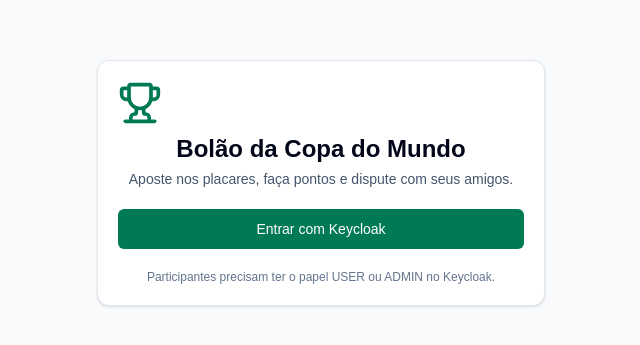
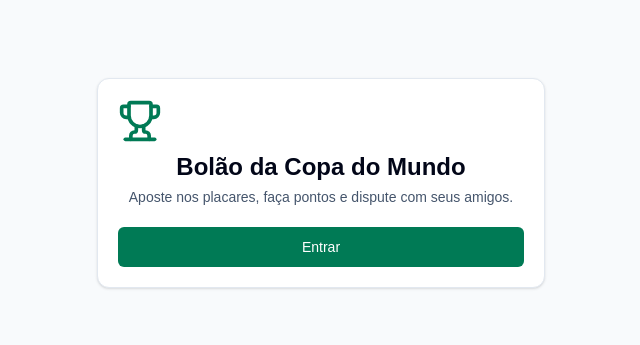
Before and after one commit to clairtonluz/world-cup-prediction, a Next.js app: page /login in a window 1280 px wide. Shown: the part 217-562 px from the top of the page, without its empty margins (319-959 px from the left). Built offline with nearby package versions, Linux system fonts and the light colour scheme; no server answers.

Commit message:
Simplifies login labels and updates badge colors
Removes Keycloak-specific references from login and invite buttons
and helper text to present a more generic authentication interface.
Adjusts scheduled status badge colors for improved visual consistency.

```diff
--- a/app/ligas/convite/[token]/page.tsx
+++ b/app/ligas/convite/[token]/page.tsx
@@ -44,7 +44,7 @@
                 });
               }}
             >
-              <Button className="w-full" type="submit">Entrar com Keycloak</Button>
+              <Button className="w-full" type="submit">Entrar</Button>
             </form>
           </CardContent>
         </Card>
--- a/app/login/page.tsx
+++ b/app/login/page.tsx
@@ -29,12 +29,9 @@
             }}
           >
             <Button className="w-full" type="submit">
-              Entrar com Keycloak
+              Entrar
             </Button>
           </form>
-          <p className="text-center text-xs text-slate-500">
-            Participantes precisam ter o papel USER ou ADMIN no Keycloak.
-          </p>
         </CardContent>
       </Card>
     </main>
--- a/components/ui/badge.tsx
+++ b/components/ui/badge.tsx
@@ -2,7 +2,7 @@
 import { cn } from "@/lib/utils";
 
 const statusColors: Record<MatchStatusValue, string> = {
-  SCHEDULED: "bg-sky-100 text-sky-800",
+  SCHEDULED: "bg-slate-100 text-slate-700",
   STARTED: "bg-amber-100 text-amber-900",
   FINISHED: "bg-emerald-100 text-emerald-900",
 };
```
